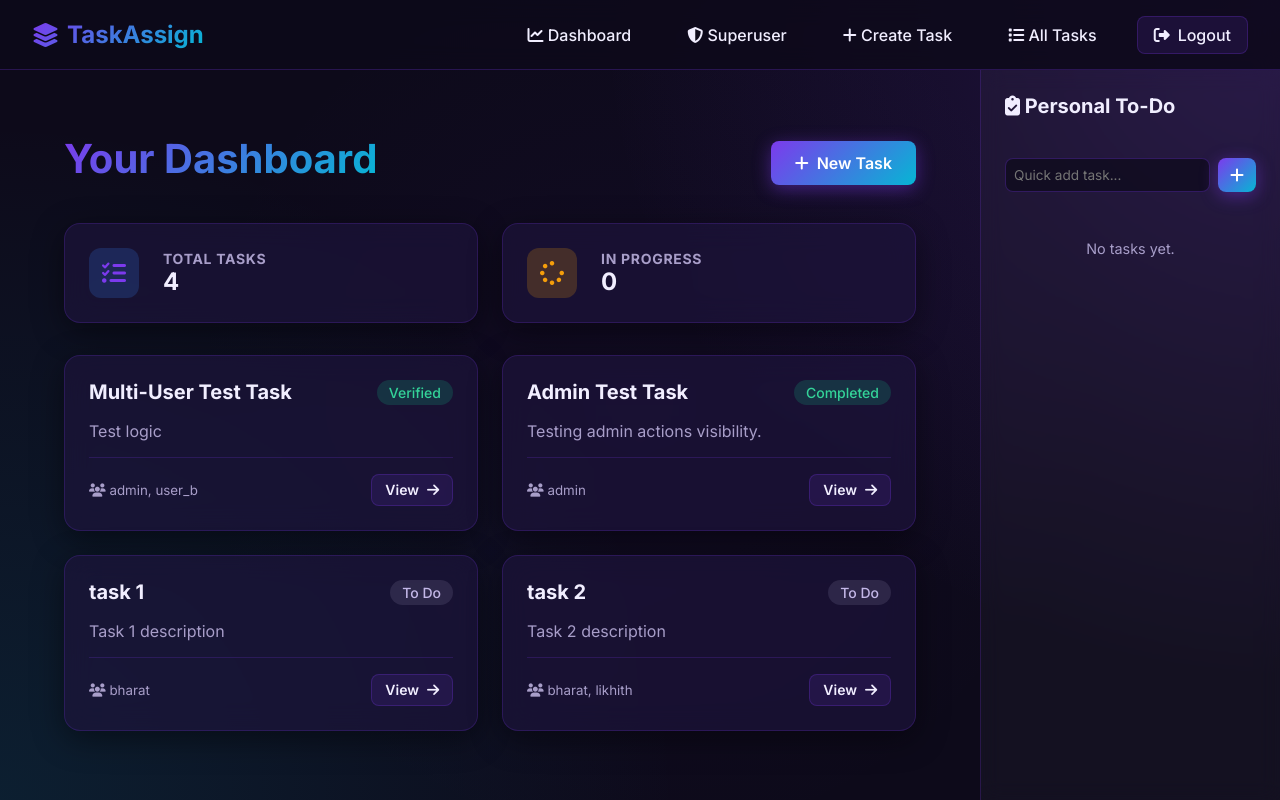
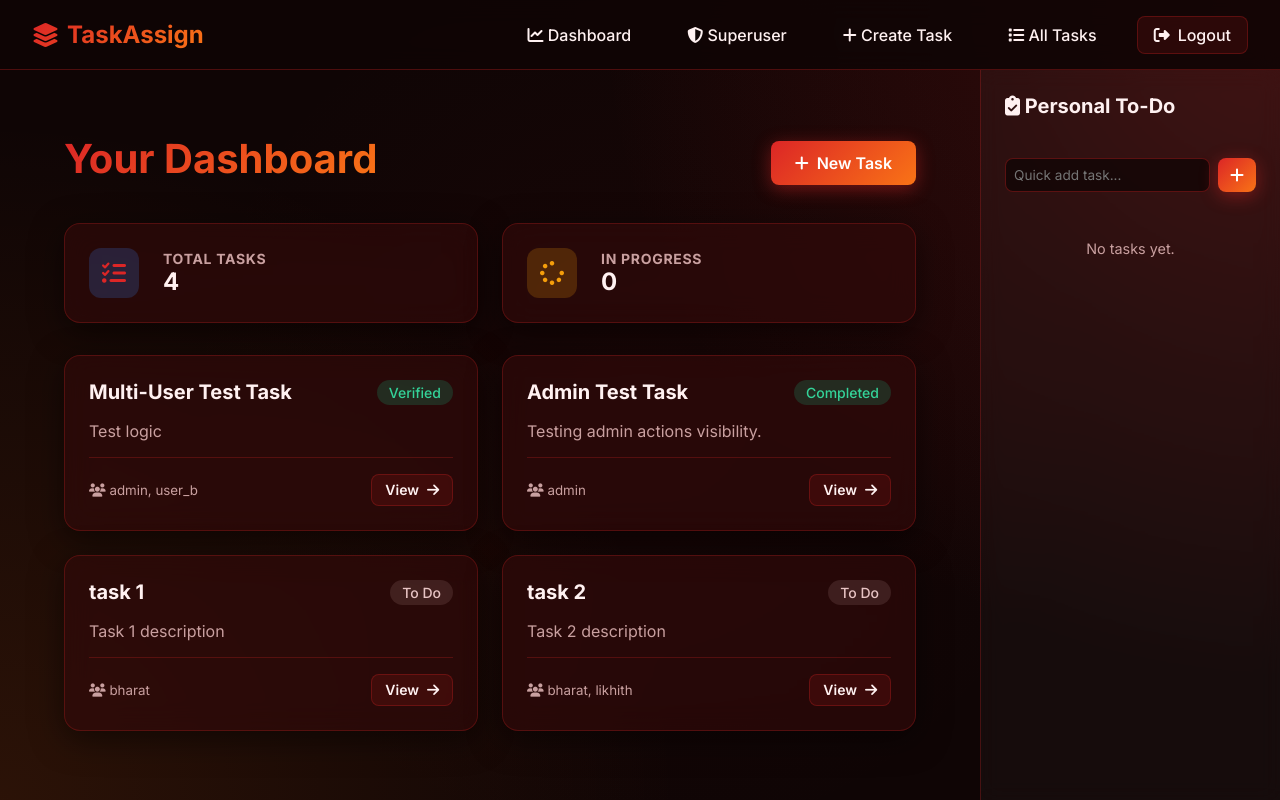
Before and after one commit to Strangemortal/devi, a Django app: page /dashboard/ in a window 1280 px wide. Run offline with Django 5.2, Linux system fonts and the light colour scheme; a user stored in the database is signed in; data comes from the database, SQL or seed files in the repository.

Commit message:
style: switch to red-orange theme

```diff
--- a/main/static/main/css/style.css
+++ b/main/static/main/css/style.css
@@ -2,16 +2,16 @@
 @import url('https://fonts.googleapis.com/css2?family=Inter:wght@300;400;500;600;700&display=swap');
 
 :root {
-    --bg-color: #0d0a1a;
-    --text-color: #f1eeff;
-    --text-muted: #a89ec9;
-    --accent-color: #7c3aed;
-    --accent-hover: #6d28d9;
-    --accent-cyan: #06b6d4;
-    --accent-gradient: linear-gradient(135deg, #7c3aed, #06b6d4);
-    --glass-bg: rgba(30, 20, 60, 0.65);
-    --glass-border: rgba(124, 58, 237, 0.2);
-    --card-shadow: 0 8px 32px 0 rgba(0, 0, 0, 0.45);
+    --bg-color: #0f0505;
+    --text-color: #fff1f1;
+    --text-muted: #c9a0a0;
+    --accent-color: #dc2626;
+    --accent-hover: #b91c1c;
+    --accent-orange: #f97316;
+    --accent-gradient: linear-gradient(135deg, #dc2626, #f97316);
+    --glass-bg: rgba(50, 10, 10, 0.65);
+    --glass-border: rgba(220, 38, 38, 0.25);
+    --card-shadow: 0 8px 32px 0 rgba(0, 0, 0, 0.5);
     --danger-color: #f43f5e;
     --success-color: #10b981;
     --warning-color: #f59e0b;
@@ -31,14 +31,14 @@ body {
     display: flex;
     flex-direction: column;
     background-image:
-        radial-gradient(circle at top right, rgba(124, 58, 237, 0.2), transparent 45%),
-        radial-gradient(circle at bottom left, rgba(6, 182, 212, 0.12), transparent 45%),
-        radial-gradient(circle at center, rgba(109, 40, 217, 0.05), transparent 60%);
+        radial-gradient(circle at top right, rgba(220, 38, 38, 0.22), transparent 45%),
+        radial-gradient(circle at bottom left, rgba(249, 115, 22, 0.12), transparent 45%),
+        radial-gradient(circle at center, rgba(185, 28, 28, 0.06), transparent 60%);
     background-attachment: fixed;
 }
 
 a {
-    color: var(--accent-cyan);
+    color: var(--accent-orange);
     text-decoration: none;
     transition: color 0.2s ease;
 }
@@ -65,9 +65,9 @@ a:hover {
     justify-content: space-between;
     align-items: center;
     padding: 1rem 2rem;
-    background: rgba(13, 10, 26, 0.85);
+    background: rgba(15, 5, 5, 0.88);
     backdrop-filter: blur(12px);
-    border-bottom: 1px solid rgba(124, 58, 237, 0.25);
+    border-bottom: 1px solid rgba(220, 38, 38, 0.3);
     position: sticky;
     top: 0;
     z-index: 100;
@@ -140,8 +140,8 @@ textarea,
 select {
     width: 100%;
     padding: 0.75rem 1rem;
-    background: rgba(13, 10, 26, 0.7);
-    border: 1px solid rgba(124, 58, 237, 0.3);
+    background: rgba(15, 5, 5, 0.75);
+    border: 1px solid rgba(220, 38, 38, 0.35);
     border-radius: 8px;
     color: var(--text-color);
     font-size: 1rem;
@@ -174,25 +174,25 @@ select:focus {
 .btn-primary {
     background: var(--accent-gradient);
     color: white;
-    box-shadow: 0 4px 18px 0 rgba(124, 58, 237, 0.45);
+    box-shadow: 0 4px 18px 0 rgba(220, 38, 38, 0.45);
 }
 
 .btn-primary:hover {
-    background: linear-gradient(135deg, #6d28d9, #0891b2);
+    background: linear-gradient(135deg, #b91c1c, #ea580c);
     transform: translateY(-2px);
-    box-shadow: 0 8px 24px rgba(124, 58, 237, 0.5);
+    box-shadow: 0 8px 24px rgba(220, 38, 38, 0.5);
     color: white;
 }
 
 .btn-secondary {
-    background: rgba(124, 58, 237, 0.12);
+    background: rgba(220, 38, 38, 0.12);
     color: var(--text-color);
-    border: 1px solid rgba(124, 58, 237, 0.25);
+    border: 1px solid rgba(220, 38, 38, 0.28);
 }
 
 .btn-secondary:hover {
-    background: rgba(124, 58, 237, 0.22);
-    border-color: rgba(124, 58, 237, 0.5);
+    background: rgba(220, 38, 38, 0.22);
+    border-color: rgba(220, 38, 38, 0.55);
 }
 
 .btn-danger {
@@ -282,10 +282,10 @@ select:focus {
     font-weight: 500;
 }
 
-.badge-todo { background: rgba(168, 158, 201, 0.15); color: #c4b8e8; }
+.badge-todo { background: rgba(201, 160, 160, 0.15); color: #e8c4c4; }
 .badge-progress {
-    background: rgba(124, 58, 237, 0.2);
-    color: #a78bfa;
+    background: rgba(220, 38, 38, 0.2);
+    color: #fca5a5;
     animation: pulse 2s infinite;
 }
 .badge-review { background: rgba(245, 158, 11, 0.2); color: #fbbf24; }
```
Also changed, not shown: other parts of main/static/main/css/style.css (+11 -11 lines).
